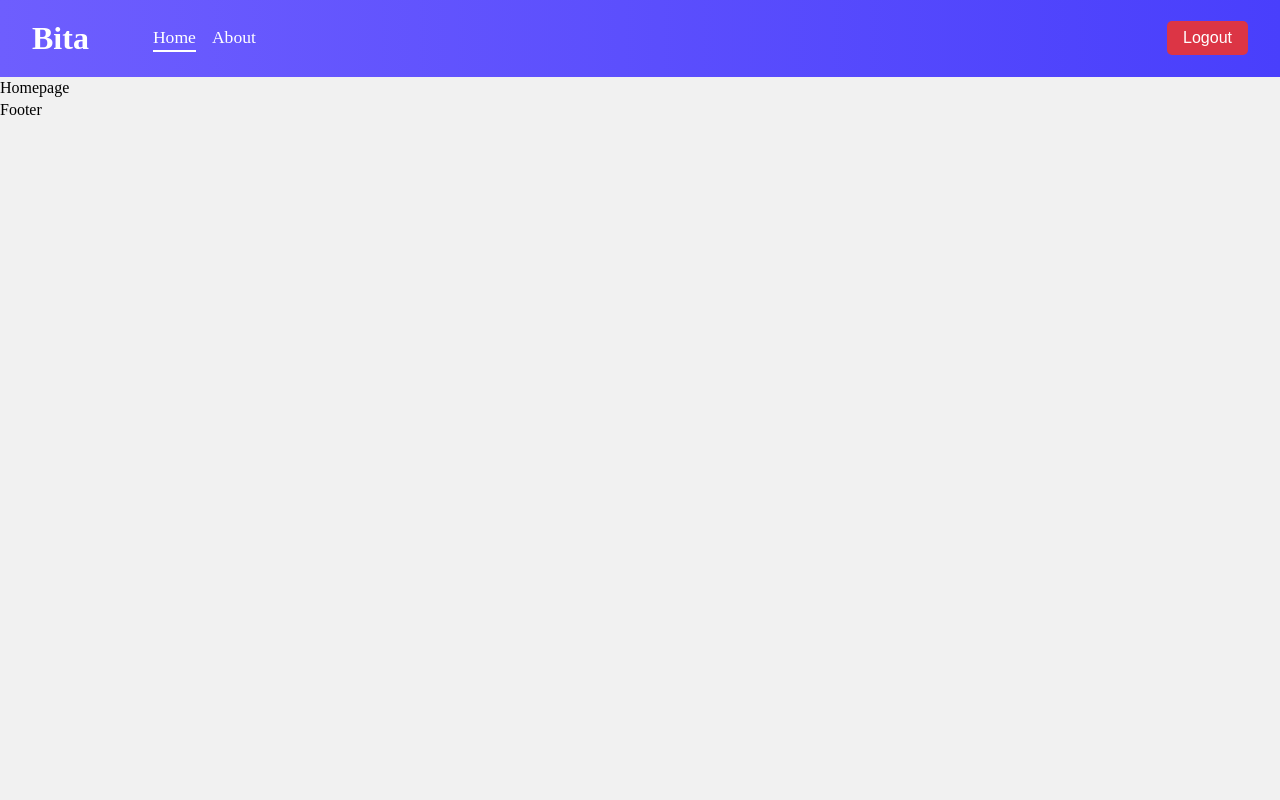
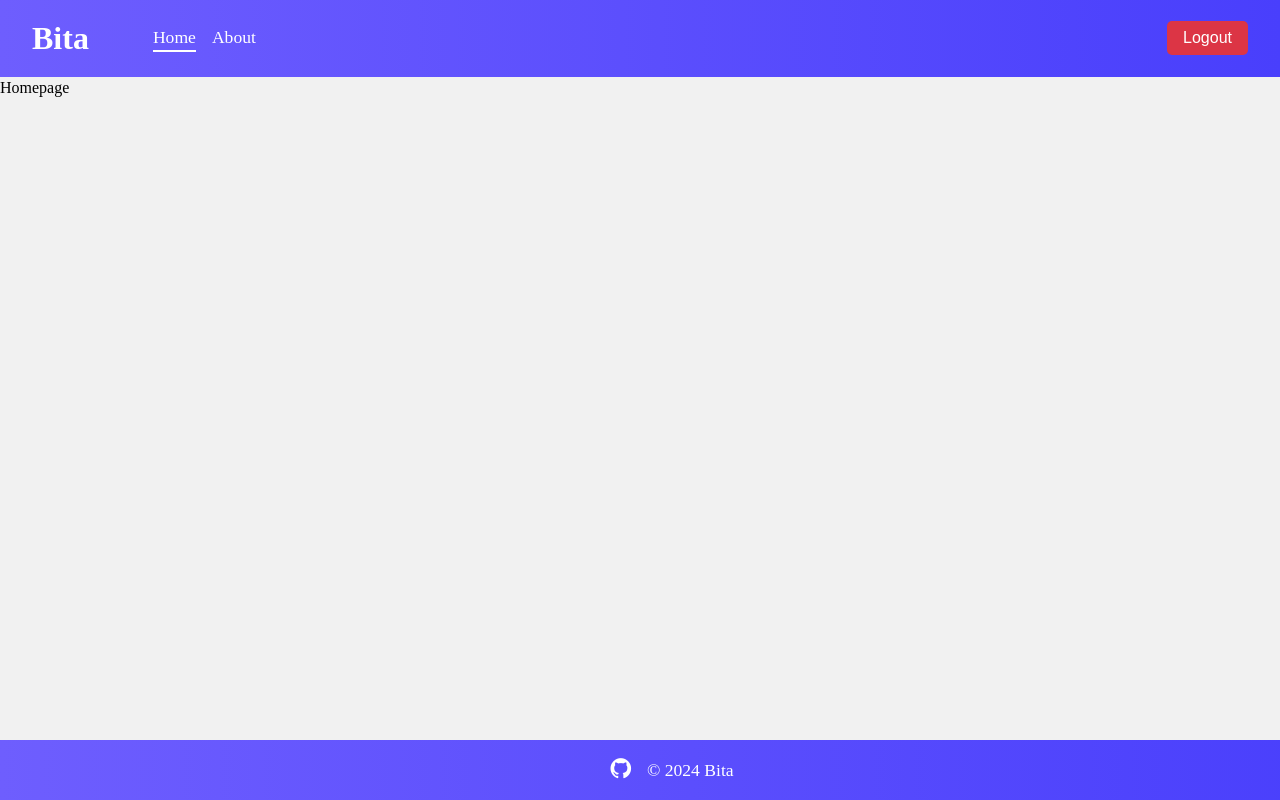
Before and after one commit to basitk41/bita, a React (Vite) app: page / in a window 1280 px wide. Built offline with nearby package versions, Linux system fonts and the light colour scheme.

Commit message:
feat: add styles to footer

```diff
--- a/index.html
+++ b/index.html
@@ -4,6 +4,11 @@
     <meta charset="UTF-8" />
     <meta name="viewport" content="width=device-width, initial-scale=1.0" />
     <title>Bita</title>
+    <script src="https://cdn.jsdelivr.net/npm/react-fontawesome@1.7.1/lib/index.min.js"></script>
+    <link
+      href="https://maxcdn.bootstrapcdn.com/font-awesome/4.7.0/css/font-awesome.min.css"
+      rel="stylesheet"
+    />
   </head>
   <body>
     <div id="root"></div>
--- /dev/null
+++ b/src/components/footer/index.styles.tsx
@@ -0,0 +1,28 @@
+import styled from "styled-components";
+
+export const FooterContainer = styled.footer`
+  position: fixed;
+  bottom: 0;
+  left: 0;
+  width: 100%;
+  display: flex;
+  align-items: center;
+  justify-content: center;
+  padding: 1rem 2rem;
+  background: linear-gradient(
+    90deg,
+    rgb(110, 94, 254) 0%,
+    rgba(73, 63, 252, 1) 100%
+  );
+  color: #ffffff;
+
+  span {
+    font-size: 1.1rem;
+    margin-left: 1rem;
+  }
+
+  i {
+    font-size: 1.5rem;
+    color: #ffffff;
+  }
+`;
--- /dev/null
+++ b/src/components/footer/index.tsx
@@ -0,0 +1,20 @@
+import React from "react";
+import { FooterContainer } from "./index.styles";
+import Link from "@/components/design-components/link";
+
+const Header: React.FC = () => {
+  return (
+    <FooterContainer>
+      <Link
+        to="https://github.com/basitk41"
+        target="_blank"
+        rel="noopener noreferrer"
+      >
+        <i className="fa fa-github"></i>
+      </Link>
+      <span>© 2024 Bita</span>
+    </FooterContainer>
+  );
+};
+
+export default Header;
--- a/src/components/layout/index.tsx
+++ b/src/components/layout/index.tsx
@@ -1,13 +1,14 @@
 import { FC, Fragment } from "react";
 import { Outlet } from "react-router-dom";
 import Header from "@/components/header";
+import Footer from "@/components/footer";
 
 const Layout: FC = () => {
   return (
     <Fragment>
       <Header />
       <Outlet />
-      <footer>Footer</footer>
+      <Footer />
     </Fragment>
   );
 };
```
